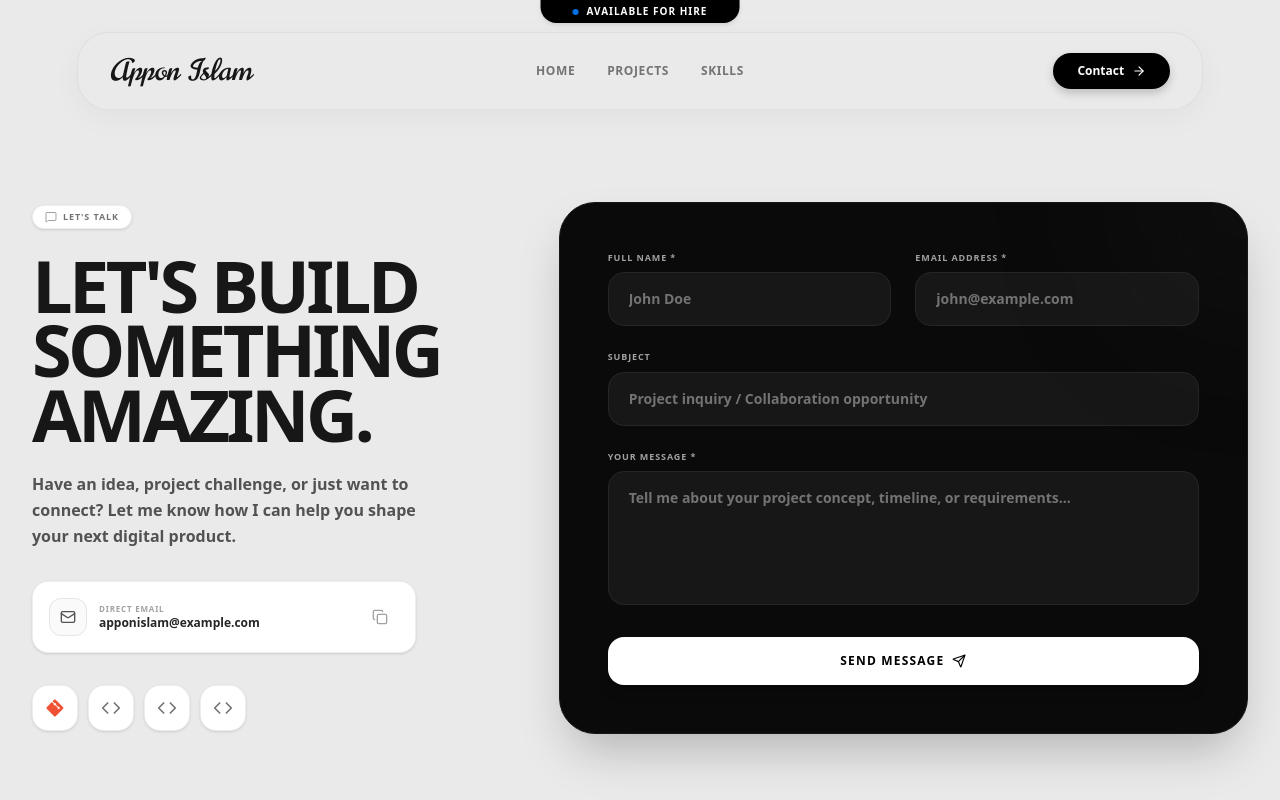
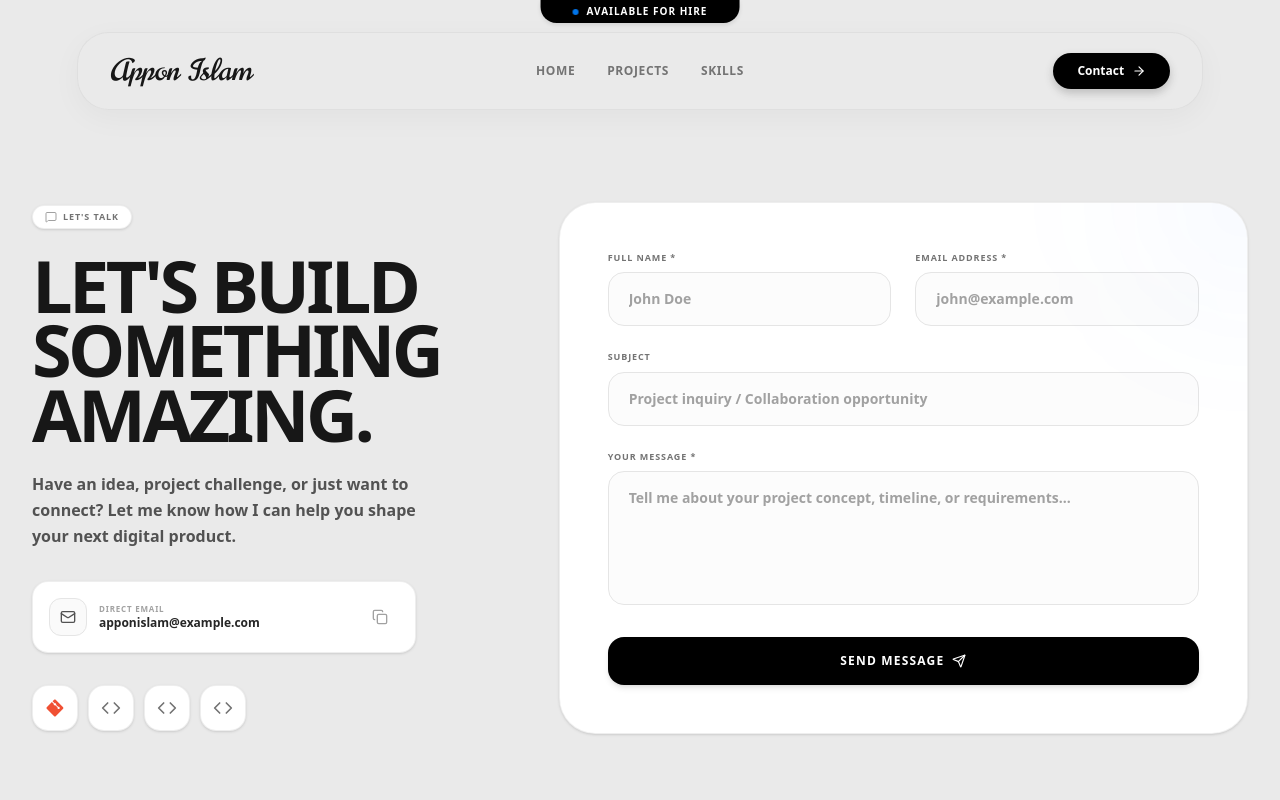
Before and after one commit to apponislam/portfolio-v4, a Next.js app: page /contact in a window 1280 px wide. Shown: the top 800 px of the page. Built offline with nearby package versions, Linux system fonts and the light colour scheme.

Commit message:
feat: initialize portfolio base layout, homepage, and core page structure

```diff
--- a/app/contact/page.tsx
+++ b/app/contact/page.tsx
@@ -128,35 +128,35 @@ export default function Contact() {
           </div>
         </div>
 
-        {/* RIGHT COLUMN: Premium Dark Console Form Container */}
-        <div className="lg:col-span-7 bg-neutral-950 border border-neutral-900 rounded-[36px] p-8 sm:p-12 shadow-2xl relative overflow-hidden group">
+        {/* RIGHT COLUMN: Premium Light Form Card Container */}
+        <div className="lg:col-span-7 bg-white border border-neutral-300/40 rounded-[36px] p-8 sm:p-12 shadow-sm relative overflow-hidden group">
           {/* Subtle background glow */}
-          <div className="absolute -top-24 -right-24 w-48 h-48 bg-neutral-800/25 rounded-full blur-[80px] pointer-events-none" />
+          <div className="absolute -top-24 -right-24 w-48 h-48 bg-blue-500/5 rounded-full blur-[80px] pointer-events-none" />
 
           {isSuccess ? (
-            <div className="flex flex-col items-center text-center py-12 animate-fade-in text-white">
+            <div className="flex flex-col items-center text-center py-12 animate-fade-in text-neutral-900">
               <CheckCircle2 className="w-16 h-16 text-emerald-500 mb-6" />
               <h2 className="text-2xl sm:text-3xl font-black uppercase tracking-tight mb-2">
                 Message Sent
               </h2>
-              <p className="text-neutral-400 text-xs sm:text-sm max-w-sm mb-8 leading-relaxed font-semibold">
+              <p className="text-neutral-500 text-xs sm:text-sm max-w-sm mb-8 leading-relaxed font-semibold">
                 Thank you for reaching out! I will review your inquiry and get back to you shortly.
               </p>
               <button
                 onClick={() => setIsSuccess(false)}
-                className="inline-flex items-center gap-2 bg-white hover:bg-neutral-100 text-black text-xs font-black uppercase tracking-wider px-8 py-4 rounded-2xl transition-all shadow-sm"
+                className="inline-flex items-center gap-2 bg-black hover:bg-neutral-800 text-white text-xs font-black uppercase tracking-wider px-8 py-4 rounded-2xl transition-all shadow-sm cursor-pointer"
               >
                 Send Another Message
                 <ArrowRight className="w-4 h-4" />
               </button>
             </div>
           ) : (
-            <form onSubmit={handleSubmit} className="flex flex-col gap-6 text-white">
+            <form onSubmit={handleSubmit} className="flex flex-col gap-6 text-neutral-900">
 
               <div className="grid grid-cols-1 sm:grid-cols-2 gap-6">
                 {/* Name */}
                 <div className="flex flex-col gap-2">
-                  <label htmlFor="name" className="text-[9px] font-black uppercase tracking-widest text-neutral-400">
+                  <label htmlFor="name" className="text-[9px] font-black uppercase tracking-widest text-neutral-500">
                     Full Name *
                   </label>
                   <input
@@ -166,16 +166,16 @@ export default function Contact() {
                     value={formData.name}
                     onChange={handleChange}
                     placeholder="John Doe"
-                    className={`w-full bg-neutral-900 border px-5 py-4 rounded-2xl text-xs sm:text-sm font-semibold text-white placeholder-neutral-500 focus:outline-none focus:bg-neutral-900/50 focus:border-white transition-all ${
-                      errors.name ? 'border-red-500/80 focus:border-red-500' : 'border-neutral-800 focus:border-neutral-700'
+                    className={`w-full bg-neutral-50/60 border px-5 py-4 rounded-2xl text-xs sm:text-sm font-semibold text-neutral-900 placeholder-neutral-400 focus:outline-none focus:bg-white focus:border-black transition-all ${
+                      errors.name ? 'border-red-500/80 focus:border-red-500' : 'border-neutral-200 focus:border-neutral-400'
                     }`}
                   />
-                  {errors.name && <span className="text-red-400 text-[10px] font-bold mt-0.5">{errors.name}</span>}
+                  {errors.name && <span className="text-red-500 text-[10px] font-bold mt-0.5">{errors.name}</span>}
                 </div>
 
                 {/* Email */}
                 <div className="flex flex-col gap-2">
-                  <label htmlFor="email" className="text-[9px] font-black uppercase tracking-widest text-neutral-400">
+                  <label htmlFor="email" className="text-[9px] font-black uppercase tracking-widest text-neutral-500">
                     Email Address *
                   </label>
                   <input
@@ -185,17 +185,17 @@ export default function Contact() {
                     value={formData.email}
                     onChange={handleChange}
                     placeholder="john@example.com"
-                    className={`w-full bg-neutral-900 border px-5 py-4 rounded-2xl text-xs sm:text-sm font-semibold text-white placeholder-neutral-500 focus:outline-none focus:bg-neutral-900/50 focus:border-white transition-all ${
-                      errors.email ? 'border-red-500/80 focus:border-red-500' : 'border-neutral-800 focus:border-neutral-700'
+                    className={`w-full bg-neutral-50/60 border px-5 py-4 rounded-2xl text-xs sm:text-sm font-semibold text-neutral-900 placeholder-neutral-400 focus:outline-none focus:bg-white focus:border-black transition-all ${
+                      errors.email ? 'border-red-500/80 focus:border-red-500' : 'border-neutral-200 focus:border-neutral-400'
                     }`}
                   />
-                  {errors.email && <span className="text-red-400 text-[10px] font-bold mt-0.5">{errors.email}</span>}
+                  {errors.email && <span className="text-red-500 text-[10px] font-bold mt-0.5">{errors.email}</span>}
                 </div>
               </div>
 
               {/* Subject */}
               <div className="flex flex-col gap-2">
-                <label htmlFor="subject" className="text-[9px] font-black uppercase tracking-widest text-neutral-400">
+                <label htmlFor="subject" className="text-[9px] font-black uppercase tracking-widest text-neutral-500">
                   Subject
                 </label>
                 <input
@@ -205,13 +205,13 @@ export default function Contact() {
                   value={formData.subject}
                   onChange={handleChange}
                   placeholder="Project inquiry / Collaboration opportunity"
-                  className="w-full bg-neutral-900 border border-neutral-800 px-5 py-4 rounded-2xl text-xs sm:text-sm font-semibold text-white placeholder-neutral-500 focus:outline-none focus:bg-neutral-900/50 focus:border-white transition-all"
+                  className="w-full bg-neutral-50/60 border border-neutral-200 px-5 py-4 rounded-2xl text-xs sm:text-sm font-semibold text-neutral-900 placeholder-neutral-400 focus:outline-none focus:bg-white focus:border-black transition-all"
                 />
               </div>
 
               {/* Message */}
               <div className="flex flex-col gap-2">
-                <label htmlFor="message" className="text-[9px] font-black uppercase tracking-widest text-neutral-400">
+                <label htmlFor="message" className="text-[9px] font-black uppercase tracking-widest text-neutral-500">
                   Your Message *
                 </label>
                 <textarea
@@ -221,18 +221,18 @@ export default function Contact() {
                   onChange={handleChange}
                   rows={5}
                   placeholder="Tell me about your project concept, timeline, or requirements..."
-                  className={`w-full bg-neutral-900 border px-5 py-4 rounded-2xl text-xs sm:text-sm font-semibold text-white placeholder-neutral-500 focus:outline-none focus:bg-neutral-900/50 focus:border-white transition-all resize-none ${
-                    errors.message ? 'border-red-500/80 focus:border-red-500' : 'border-neutral-800 focus:border-neutral-700'
+                  className={`w-full bg-neutral-50/60 border px-5 py-4 rounded-2xl text-xs sm:text-sm font-semibold text-neutral-900 placeholder-neutral-400 focus:outline-none focus:bg-white focus:border-black transition-all resize-none ${
+                    errors.message ? 'border-red-500/80 focus:border-red-500' : 'border-neutral-200 focus:border-neutral-400'
                   }`}
                 />
-                {errors.message && <span className="text-red-400 text-[10px] font-bold mt-0.5">{errors.message}</span>}
+                {errors.message && <span className="text-red-500 text-[10px] font-bold mt-0.5">{errors.message}</span>}
               </div>
 
               {/* Submit Button */}
               <button
                 type="submit"
                 disabled={isSubmitting}
-                className="w-full inline-flex items-center justify-center gap-2 bg-white hover:bg-neutral-100 disabled:bg-neutral-800 text-black text-xs font-black uppercase tracking-widest py-4 rounded-2xl hover:scale-[1.01] active:scale-[0.99] transition-all shadow-lg cursor-pointer mt-2"
+                className="w-full inline-flex items-center justify-center gap-2 bg-black hover:bg-neutral-800 disabled:bg-neutral-200 disabled:text-neutral-400 text-white text-xs font-black uppercase tracking-widest py-4 rounded-2xl hover:scale-[1.01] active:scale-[0.99] transition-all shadow-md cursor-pointer mt-2"
               >
                 {isSubmitting ? 'Sending Message...' : 'Send Message'}
                 <Send className="w-3.5 h-3.5" />
--- a/app/globals.css
+++ b/app/globals.css
@@ -1,11 +1,19 @@
 @import "tailwindcss";
+
+@theme {
+  --font-sans: var(--font-geist-sans), sans-serif;
+  --font-mono: var(--font-geist-mono), monospace;
+  --color-blue-600: #2563eb;
+  --color-blue-50: #eff6ff;
+  --color-blue-100: #dbeafe;
+}
 
 @layer base {
   :root {
     --background: #eaeaea;
     --foreground: #09090b;
-    --primary: #0070f3;
-    --accent: #ff4d00;
+    --primary: #2563eb;
+    --accent: #2563eb;
     --muted: #71717a;
     --card: #ffffff;
     --border: #e5e7eb;
--- a/app/layout.tsx
+++ b/app/layout.tsx
@@ -27,7 +27,7 @@ export default function RootLayout({
 }>) {
   return (
     <html lang="en" className="h-full" suppressHydrationWarning>
-      <body className={`${geistSans.variable} ${geistMono.variable} antialiased h-full flex flex-col min-h-screen bg-[#eaeaea] text-neutral-950`} suppressHydrationWarning>
+      <body className={`${geistSans.variable} ${geistMono.variable} font-sans antialiased h-full flex flex-col min-h-screen bg-[#eaeaea] text-neutral-950`} suppressHydrationWarning>
         <LenisProvider>
           <Header />
           <div className="flex-1 flex flex-col pt-24">
--- a/app/projects/page.tsx
+++ b/app/projects/page.tsx
@@ -8,8 +8,8 @@ export default function Projects() {
 
 
   return (
-    <main className="container mx-auto px-4 md:px-8 py-12 md:py-20 flex flex-col">
-      <div className="mb-16">
+    <main className="container mx-auto px-4 md:px-8 pt-4 pb-20 flex flex-col">
+      <div className="mb-6">
         <h1 className="text-3xl sm:text-5xl font-bold tracking-tight text-neutral-900 mb-4">
           All Projects
         </h1>
@@ -18,7 +18,7 @@ export default function Projects() {
         </p>
       </div>
 
-      <div className="grid grid-cols-1 md:grid-cols-2 gap-8">
+      <div className="grid grid-cols-1 md:grid-cols-2 lg:grid-cols-3 gap-6">
         {projects.map((project) => (
           <Link
             key={project.id}
```
Also changed, not shown: app/page.tsx (+5 -5 lines).
